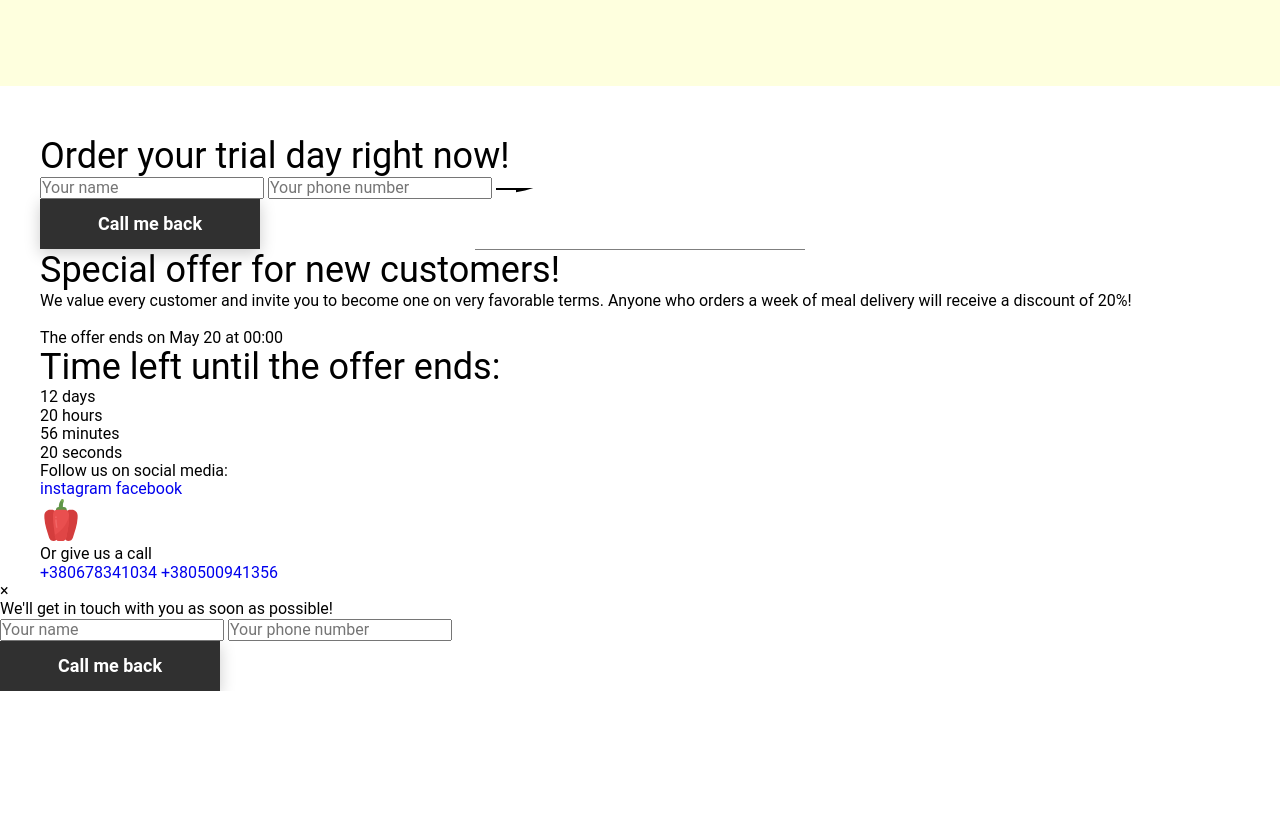
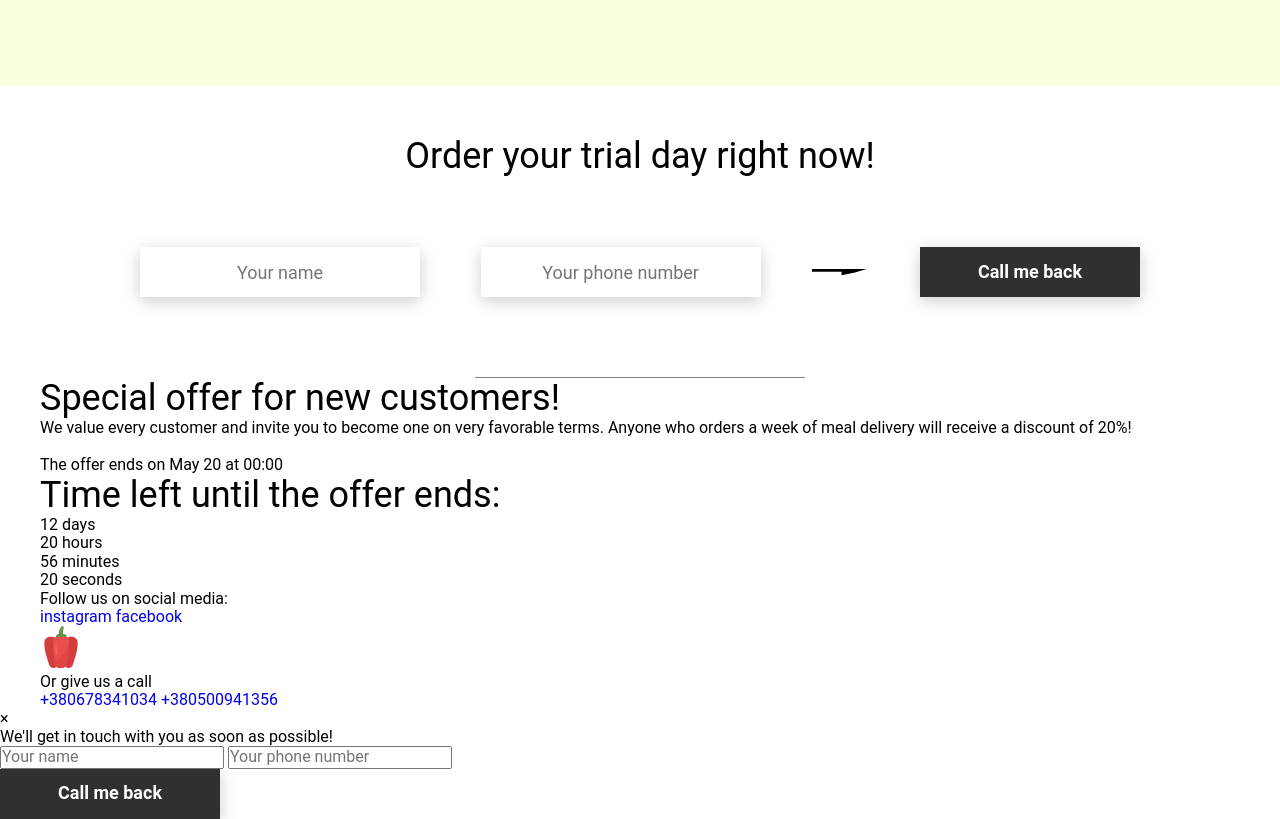
Before and after one commit to cardio-kate/Food_project, a website built with webpack: page index.html in a window 1280 px wide. Shown: the part 3800-4619 px from the top of the page. Before the commit the page ends 4491 px from the top, so only its background shows below. Built offline with nearby package versions, Linux system fonts and the light colour scheme.

Commit message:
feat: add order section

```diff
--- a/src/js/script.js
+++ b/src/js/script.js
@@ -40,5 +40,4 @@ window.addEventListener('DOMContentLoaded', function() {
             });
 		}
     });
-
 });
--- /dev/null
+++ b/src/sass/blocks/order.scss
@@ -0,0 +1,27 @@
+.order {
+    padding-bottom: 80px;
+    .title {
+        text-align: center;
+    }
+    &__form {
+        margin-top: 70px;
+        padding: 0 100px;
+        display: flex;
+        justify-content: space-between;
+        align-items: center;
+        img {
+            transform: scale(1.5);
+        }
+    }
+    &__input {
+        width: 280px;
+        height: 50px;
+        background: #FFFFFF;
+        box-shadow: 0px 4px 15px rgba(0, 0, 0, 0.2);
+        border: none;
+        font-size: 18px;
+        text-align: center;
+        padding: 0 20px;
+        outline: none;
+    }
+}
--- a/src/sass/style.scss
+++ b/src/sass/style.scss
@@ -7,3 +7,4 @@
 @use "blocks/offer.scss";
 @use "blocks/calculating.scss";
 @use "blocks/menu.scss";
+@use "blocks/order.scss";
```
